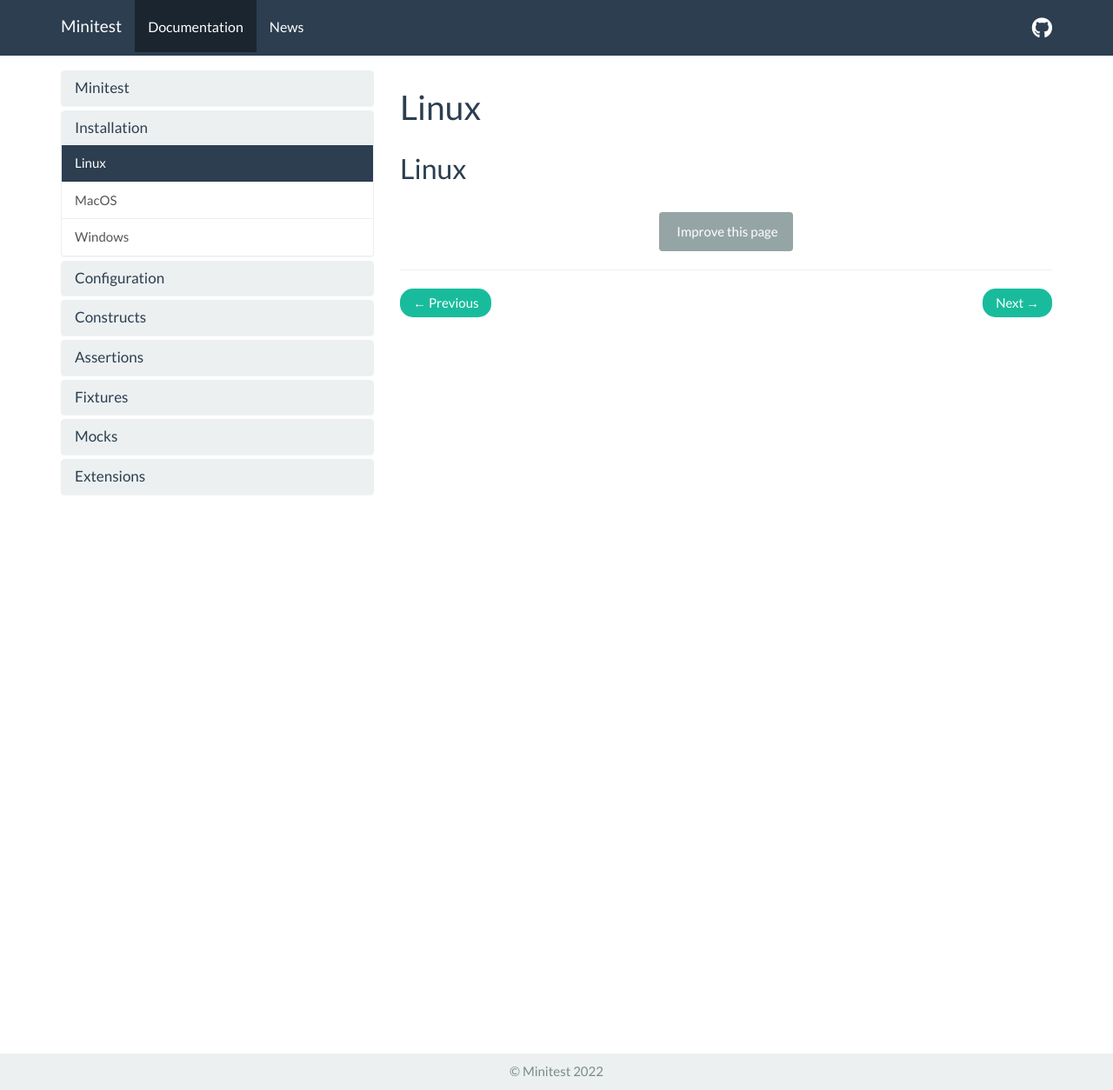
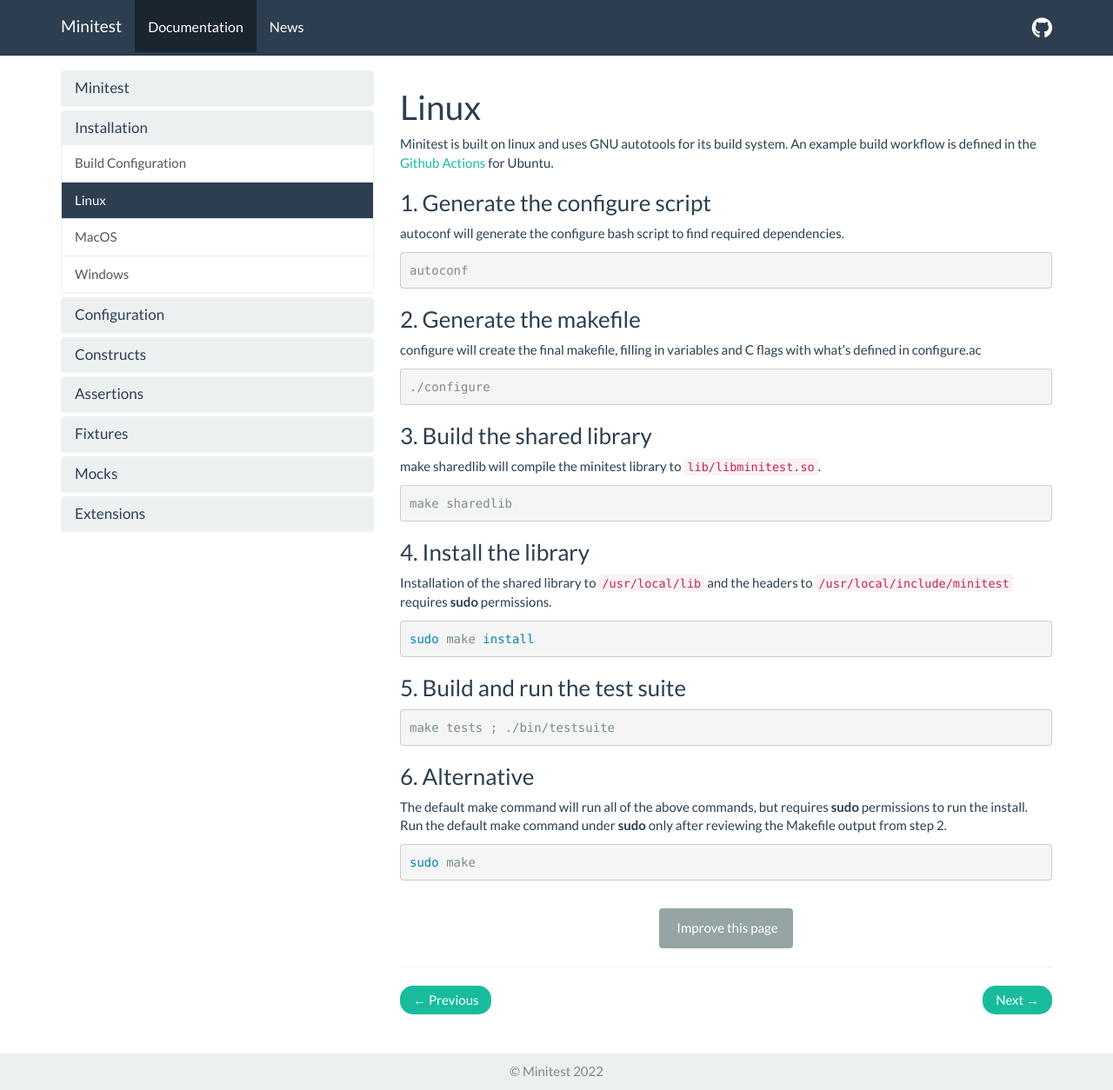
Before and after one commit to cminitest/cminitest.github.io, a Jekyll site: the page built from _docs/installation/install-linux.md, in a window 1280 px wide and 1254 px high. Shown: the whole window at 87% size. Built offline with Jekyll 4.4.1, drawn with Linux system fonts in a browser that asks for light colours; nearby versions of some CDN libraries.

Commit message:
Add build and linux install info

````diff
--- a/_data/docs.yml
+++ b/_data/docs.yml
@@ -4,6 +4,7 @@
 
 - title: Installation
   docs:
+  - build-configuration
   - install-linux
   - install-macos
   - install-windows
--- a/_docs/installation/install-linux.md
+++ b/_docs/installation/install-linux.md
@@ -3,4 +3,51 @@
 permalink: /docs/install-linux/
 ---
 
-## Linux
+Minitest is built on linux and uses GNU autotools for its build system. An example build workflow is defined in the <a href="https://github.com/cminitest/minitest/blob/master/.github/workflows/Ubuntu.yml" target="_blank">Github Actions</a> for Ubuntu.
+
+### 1. Generate the configure script
+
+autoconf will generate the configure bash script to find required dependencies.
+
+```bash
+autoconf
+```
+
+### 2. Generate the makefile
+
+configure will create the final makefile, filling in variables and C flags with what's defined in configure.ac
+
+```bash
+./configure
+```
+
+### 3. Build the shared library
+
+make sharedlib will compile the minitest library to `lib/libminitest.so`.
+
+```bash
+make sharedlib
+```
+
+### 4. Install the library
+
+Installation of the shared library to `/usr/local/lib` and the headers to `/usr/local/include/minitest` requires **sudo** permissions.
+
+```bash
+sudo make install
+```
+
+### 5. Build and run the test suite
+
+
+```bash
+make tests ; ./bin/testsuite
+```
+
+### 6. Alternative
+
+The default make command will run all of the above commands, but requires **sudo** permissions to run the install. Run the default make command under **sudo** only after reviewing the Makefile output from step 2.
+
+```bash
+sudo make
+```
````
Also changed, not shown: _docs/installation/build-configuration.md (added, +36 -0 lines).
